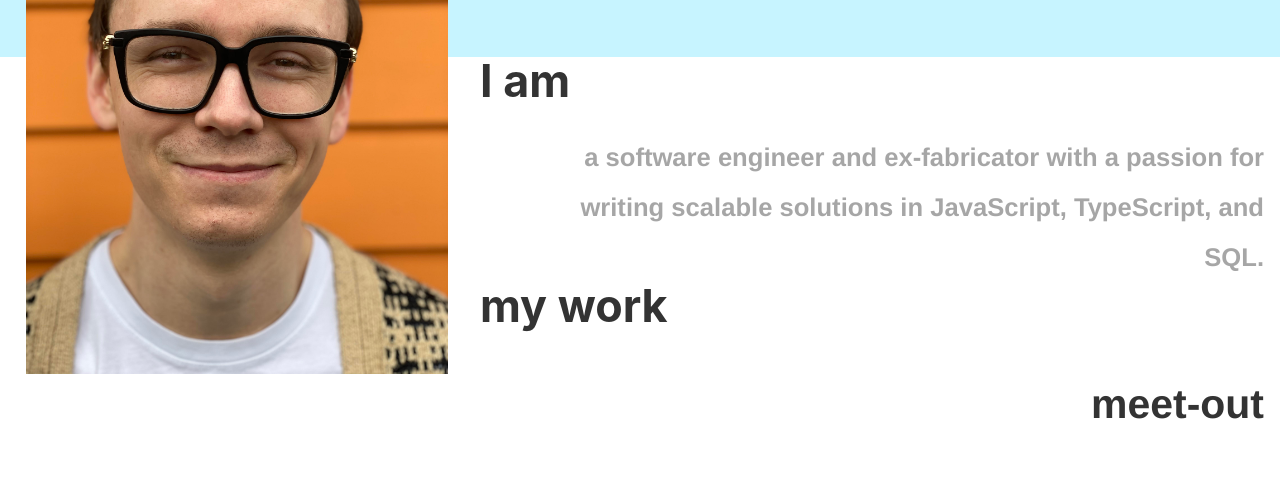
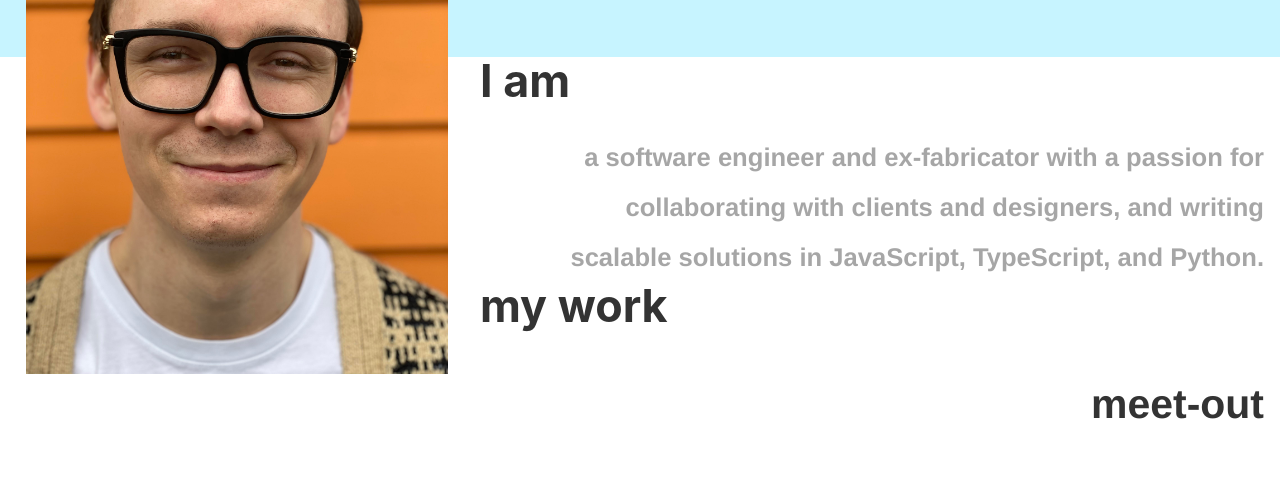
Before and after one commit to nickubed/portfolio_gatsby, a Gatsby site: page / in a window 1280 px wide. Shown: the part 960-1448 px from the top of the page. Built offline with nearby package versions, Linux system fonts and the light colour scheme; Gatsby itself is replaced by a stand-in of ours.

Commit message:
Added some to profile section

```diff
--- a/src/components/about.js
+++ b/src/components/about.js
@@ -16,8 +16,8 @@ const About = () => {
                 </div>
                 <div className="col-12 col-md-5 col-lg-5">
                     <br/>
-                    <div id="about"><p id="aboutContent">a software engineer and ex-fabricator with a passion for writing
-                        scalable solutions in JavaScript, TypeScript, and SQL.</p></div>
+                    <div id="about"><p id="aboutContent">a software engineer and ex-fabricator with a passion for collaborating
+                    with clients and designers, and writing scalable solutions in JavaScript, TypeScript, and Python.</p></div>
                 </div>
             </div>
         </div>
```
